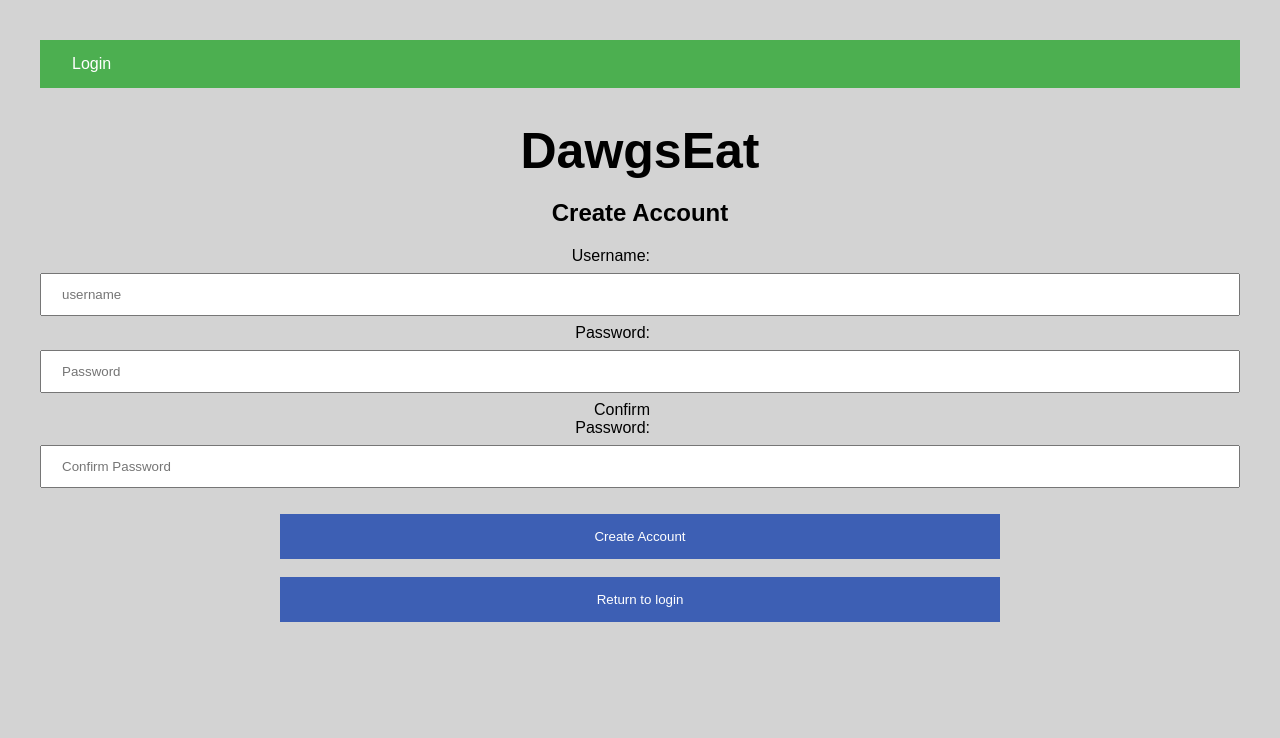
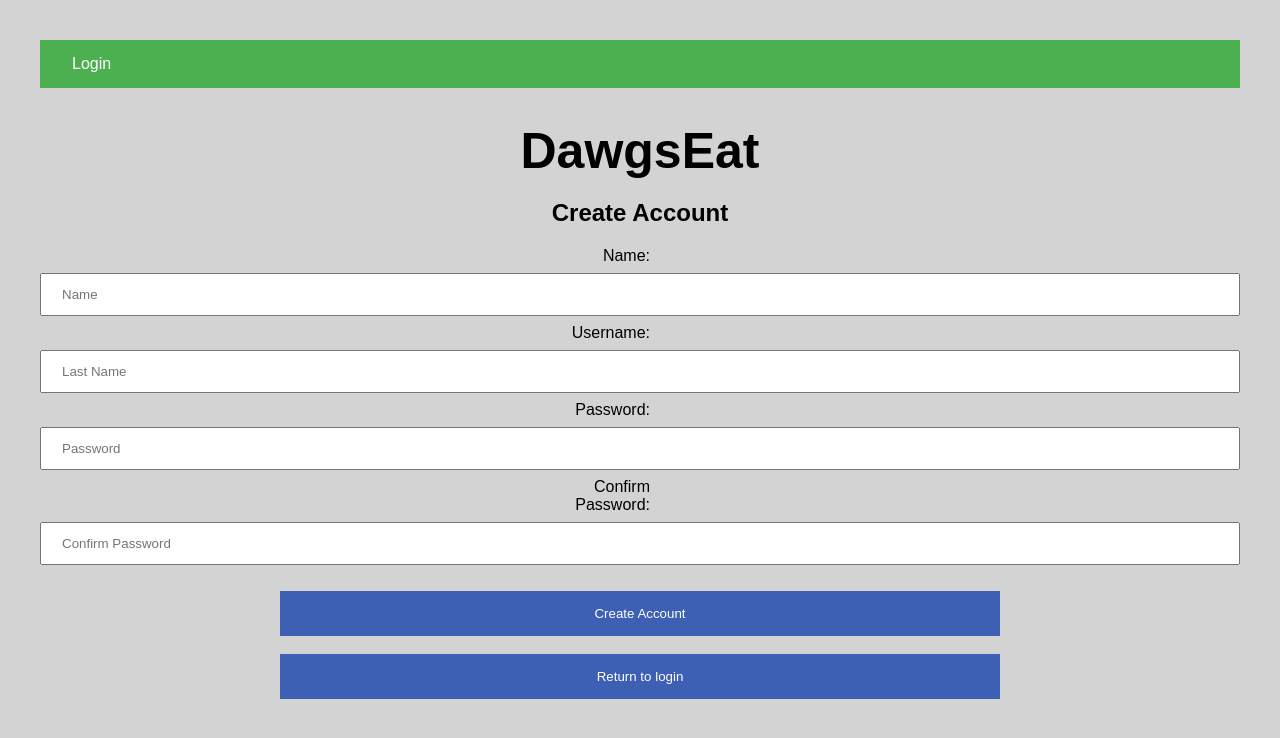
Before and after one commit to tc89585/DawgEats, a React (Create React App) app in the folder frontend/: page /create-user in a window 1280 px wide. Shown: the top 738 px of the page. Built offline with nearby package versions, Linux system fonts and the light colour scheme.

Commit message:
Update Create Account
Added Name field

```diff
--- a/frontend/src/components/Createaccount.js
+++ b/frontend/src/components/Createaccount.js
@@ -6,8 +6,10 @@ function CreateAccount() {
 	    <form>
             <h1>DawgsEat</h1>
             <h2>Create Account</h2>
+            <label for="name">Name:</label><br/>
+            <input type="text" id="name" name="name" placeholder="Name"/><br/>
             <label for="username">Username:</label><br/>
-            <input type="text" id="username" name="username" placeholder="username"/><br/>
+            <input type="text" id="username" name="username" placeholder="Last Name"/><br/>
             <label for="password">Password:</label><br/>
             <input type="password" id="password-field" class="login-form-field" placeholder="Password"></input>
             <br></br>
```
